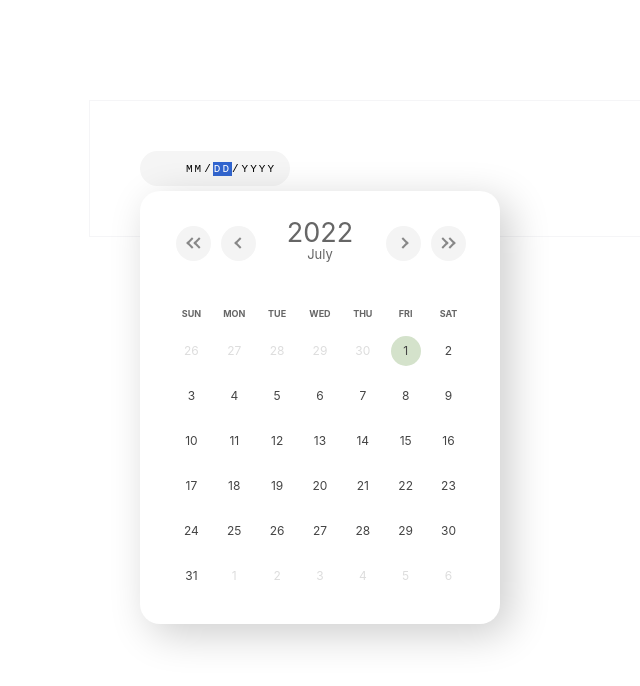
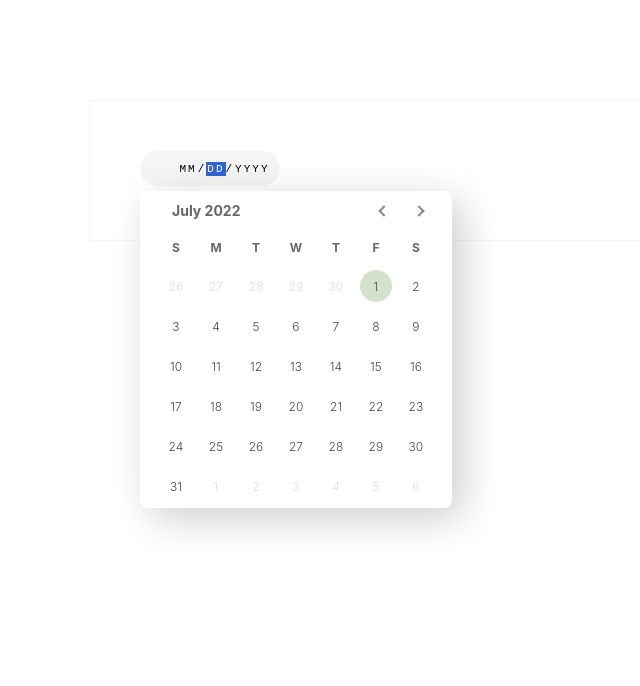
Before and after one commit to librz/react-components, a React (Create React App) app: page / in a window 1280 px wide. Both pictures are taken after a click on the element 226 px from the left and 168 px from the top of the page. Shown: the top 686 px of the page, without its empty margins (11-651 px from the left). Built offline with nearby package versions, Linux system fonts and the light colour scheme.

Commit message:
[TBC] (DatePicker)

```diff
--- a/package.json
+++ b/package.json
@@ -10,6 +10,7 @@
     "@types/node": "^16.11.24",
     "@types/react": "^17.0.39",
     "@types/react-dom": "^17.0.11",
+    "classnames": "^2.3.1",
     "react": "^17.0.2",
     "react-dom": "^17.0.2",
     "react-scripts": "5.0.0",
--- a/src/DatePicker/constants.ts
+++ b/src/DatePicker/constants.ts
@@ -1,5 +1,5 @@
-const daysMap = ['Sunday', 'Monday', 'Tuesday', 'Wednesday', 'Thursday', 'Friday', 'Saturday'];
+const weekdayNames = ['Sunday', 'Monday', 'Tuesday', 'Wednesday', 'Thursday', 'Friday', 'Saturday'];
 
-const monthMap = ['January', 'February', 'March', 'April', 'May', 'June', 'July', 'August', 'September', 'October', 'November', 'December'];
+const monthNames = ['January', 'February', 'March', 'April', 'May', 'June', 'July', 'August', 'September', 'October', 'November', 'December'];
 
-export { daysMap, monthMap }
+export { weekdayNames, monthNames }
--- a/src/DatePicker/index.css
+++ b/src/DatePicker/index.css
@@ -1,26 +1,28 @@
-.MyDatePicker {
+.datepicker {
   position: relative;
+  display: inline-block;
 }
 
-.MyDatePicker * {
+.datepicker * {
   -webkit-touch-callout: none; /* iOS Safari */
   -webkit-user-select: none;   /* Chrome/Safari/Opera */
-  -khtml-user-select: none;    /* Konqueror */
   -moz-user-select: none;      /* Firefox */
   -ms-user-select: none;       /* Internet Explorer/Edge */
   user-select: none;           /* Non-prefixed version, currently */
 }
 
-.mdp-input{
-  width: 150px;
+.dateinput {
+  width: 140px;
   height: 35px;
   overflow: hidden;
   border-radius: 20px;
 }
-.mdp-input input:focus{
+
+.dateinput input:focus{
   outline: none;
 }
-.mdp-input input{
+
+.dateinput input{
   width: 130%;
   background: #f5f5f5;
   border: none;
@@ -33,232 +35,134 @@
   cursor: pointer;
 }
 
-.mdp-container {
-  float: left;
+.datepanel {
   position: absolute;
   left:0;
   top: 40px;
-  width: 300px;
-  min-height: 350px;
+  width: 280px;
   background: #fff;
   box-shadow: 10px 10px 40px rgba(0,0,0,0.2);
-  border-radius: 20px;
+  border-radius: 8px;
   overflow: hidden;
-  padding: 25px 30px;
-}
-.mdpc-head{
-  float: left;
-  width: 100%;
-  height: 53px;
-}
-.mdpc-body{
-  float: left;
-  width: 100%;
-  margin-top: 20px;
+  padding: 2px 16px;
 }
 
 /**
-* Controls
+* panel head
 */
 
-.mdpch-button{
-  float: left;
-  width: 45px;
-  height: 100%;
-  box-sizing: border-box;
-  position: relative;
+.datepanel-head {
+  display: flex;
+  align-items: center;
+  justify-content: space-between;
+  padding-left: 16px;
 }
-.mdpchb-inner:hover > span{
-  border-color: #555!important;
+
+.datepanel-head > div.month-display {
+  font-size: 14px;
+  font-weight: bold;
+  color: #666;
 }
-.mdpchb-inner:hover{
-  cursor: pointer;
-  background: #eee;
+
+.datepanel-head .month-changer {
+  display: flex;
 }
-.mdpchb-inner {
-  float: left;
+
+.month-changer > div {
   height: 35px;
   width: 35px;
-  background: #f4f4f4;
-  border-radius: 100%;
-  line-height: 35px;
+  border-radius: 50%;
   text-align: center;
-  position: absolute;
-  top:50%;
-  left: 50%;
-  margin-left: -17px;
-  margin-top: -17px;
+  cursor: pointer;
+  display: flex;
+  align-items: center;
+  justify-content: center;
 }
 
-.mdpchbi-right-arrows:after,
-.mdpchbi-left-arrows:after,
-.mdpchbi-right-arrow,
-.mdpchbi-right-arrows,
-.mdpchbi-left-arrow,
-.mdpchbi-left-arrows{
-  display: block;
-  float: left;
+.month-changer > div:hover {
+  background: #f4f4f4;
+}
+
+.month-changer > div > span {
   width: 6px;
   height: 6px;
   border-left: 2px solid #888;
   border-bottom: 2px solid #888;
-  position: absolute;
-}
-.mdpchbi-right-arrow,
-.mdpchbi-right-arrows,
-.mdpchbi-left-arrow,
-.mdpchbi-left-arrows{
-  transform: rotate(45deg);
-  left: 50%;
-  top:50%;
-  margin-left: -2px;
-  margin-top: -4px;
-}
-.mdpchbi-right-arrows,
-.mdpchbi-right-arrow {
-  transform: rotate(225deg);
-  margin-left: -4px;
-}
-.mdpchbi-right-arrows:after,
-.mdpchbi-left-arrows:after{
-  content: '';
 }
 
-.mdpchbi-left-arrows{
-  margin-left: -5px;
-}
-.mdpchbi-right-arrows{
-  margin-left: -2px;
-}
-.mdpchbi-right-arrows:after,
-.mdpchbi-left-arrows:after{
-  left: 3px;
-  top: -5px
+.month-changer > div:first-child > span {
+  transform: rotate(45deg);
 }
 
+.month-changer > div:last-child > span {
+  transform: rotate(225deg);
+}
 
-.mdpch-container{
-  float: left;
-  width: 120px;
-  height: 100%;
+/**
+*  panel body (calcendar)
+*/
+
+.calendar {
+  margin-top: 4px;
 }
-.mdpchc-year{
-  float: left;
+
+/* weekday */
+.calendar > div:first-child {
+  height: 30px;
   width: 100%;
-  height: 30px;
-  font-size: 27px;
+  display: flex;
+  align-items: center;
+  margin-bottom: 4px;
+}
+
+.calendar > div:first-child > div {
+  width: 14.285%;
+  font-weight: bold;
   color: #666;
-  font-weight: 200px;
-  text-align: center;
-}
-.mdpchc-month{
-  float: left;
-  width: 100%;
-  height: 15px;
-  font-size: 13px;
-  color: #666;
-  font-weight: 200px;
+  font-size: 12px;
   text-align: center;
 }
 
-/**
-*  Calendar
-*/
-.cc-month,
-.cc-head,
-.cch-name,
-.cc-body,
-.cdc-day span,
-.cdc-day,
-.c-day-container,
-.c-container{
-  position: relative;
-  display: block;
-  float: left;
-  -webkit-box-sizing: border-box;
-  -moz-box-sizing: border-box;
-  box-sizing: border-box;
+/* days */
+
+.calendar > div:last-child {
+  display: flex;
+  flex-wrap: wrap;
 }
 
-.c-container{
-  width: 100%;
-  height: 100%;
+.day-container {
+  width: 14.285%;
+  height: 40px;
+  display: flex;
+  align-items: center;
+  justify-content: center;
 }
 
-.cc-month{
-  height: 30px;
-  width: 100%;
-  font-family: Roboto;
-  font-size: 16px;
-  line-height: 30px;
-  color: #666;
+.day-container.disabled {
+  pointer-events: none;
 }
-.cc-head{
-  height: 30px;
-  width: 100%;
-  margin-top: 10px;
-}
-.cch-name{
-  width: 14.285%;
-  height: 30px;
-  line-height: 30px;
-  font-weight: 700;
-  color: #666;
-  font-size: 9px;
-  text-align: center;
-}
-.cc-body{
-  height: 270px;
-  width: 100%;
-}
-.c-day-container{
-  width: 14.285%;
-  height: 16.6666%;
-}
-.cdc-day{
-  width: 100%;
-  height: 100%;
-  font-size: 12px;
-  font-weight: 300;
-  color: #444;
-  text-align: center;
-}
-.cdc-day span{
-  width: 100%;
-  height: 100%;
+
+.day {
+  width: 32px;
+  height: 32px;
+  border-radius: 50%;
+  display: flex;
+  align-items: center;
+  justify-content: center;
   font-size: 12px;
   font-weight: 300;
   color: #444;
 }
 
-.cdc-day span:hover{
+.day:hover {
   cursor: pointer;
   background: #eee;
 }
-.cdc-day span{
-  width: 30px;
-  height: 30px;
-  margin-top: -15px;
-  margin-left: -15px;
-  left: 50%;
-  top: 50%;
-  font-weight: 400;
-  border-radius: 100%;
-  line-height: 30px;
-}
-.c-day-container.disabled{
-  pointer-events: none;
+
+.day-container.disabled .day {
+  color: #ddd;
 }
 
-.c-day-container.disabled .cdc-day span{
-  color: #ddd;
-}
-.c-day-container.disabled .cdc-day span{
-  background: #fff!important;
-}
-.c-day-container.highlight .cdc-day span{
-  background: #efdbca;
-}
-.c-day-container.highlight-green .cdc-day span{
+.day-container.highlight .day {
   background: #d4e2cb;
 }
--- a/src/DatePicker/index.tsx
+++ b/src/DatePicker/index.tsx
@@ -1,35 +1,36 @@
 import { FC, useState, useEffect, useRef } from 'react'
 import { getMonthDetails, getDateFromDateString, getDateStringFromTimestamp, getMonthStr } from './utils'
+import classNames from 'classnames'
+import { weekdayNames } from './constants'
+import { DayDetails } from './interface'
 import './index.css'
 
 interface IProps {
   onChange?: (ts: number) => void
 }
 
-// start of today in milliseconds
-const todayTs = (function () {
-  const oneDay = 24 * 60 * 60 * 1000; // one day in milliseconds
-  const nowTs = Date.now();
-  return nowTs - (nowTs % oneDay) + (new Date().getTimezoneOffset() * 1000 * 60);
-})()
+const todayTs = (function() {
+  const now = new Date();
+  const today = new Date(now.getFullYear(), now.getMonth(), now.getDate());
+  return today.getTime()
+})();
 
 const DatePicker: FC<IProps> = ({ onChange }) => {
 
+  const date = new Date();
+
   /* state */
-
-  const date = new Date();
 
   const [showPicker, setShowPicker] = useState(false);
 
   const inputRef = useRef<HTMLInputElement>(null);
 
-  const [year, setYear] = useState<number>(date.getFullYear());
+  const [month, setMonth] = useState({
+    year: date.getFullYear(),
+    index: date.getMonth() // month index
+  })
 
-  const [month, setMonth] = useState<number>(date.getMonth());
-
-  const [selectedDay, setSelectedDay] = useState<number>(todayTs);
-
-  const [monthDetails, setMonthDetails] = useState(getMonthDetails(date.getFullYear(), date.getMonth()));
+  const [selectedDayTs, setSelectedDayTs] = useState<number>(todayTs); // today is selected by default
 
   /* effects */
 
@@ -42,12 +43,8 @@ const DatePicker: FC<IProps> = ({ onChange }) => {
 
   /* functions */
 
-  function isCurrentDay(day: { timestamp: number }) {
-    return day.timestamp === todayTs;
-  }
-
   function isSelectedDay(day: { timestamp: number }) {
-    return day.timestamp === selectedDay;
+    return day.timestamp === selectedDayTs;
   }
 
   function setDate(dateData: {
@@ -55,9 +52,9 @@ const DatePicker: FC<IProps> = ({ onChange }) => {
     month: number,
     date?: number
   }) {
-    let selectedDay = new Date(dateData.year, dateData.month-1, dateData.date).getTime();
-    setSelectedDay(selectedDay)
-    onChange && onChange(selectedDay)
+    const ts = new Date(dateData.year, dateData.month-1, dateData.date).getTime();
+    setSelectedDayTs(ts)
+    onChange && onChange(ts)
   }
 
   function updateDateFromInput() {
@@ -65,83 +62,79 @@ const DatePicker: FC<IProps> = ({ onChange }) => {
     let dateData = getDateFromDateString(dateValue || "");
     if(dateData !== null) {
       setDate(dateData)
-      setYear(dateData.year)
-      setMonth(dateData.month - 1)
-      setMonthDetails(getMonthDetails(dateData.year, dateData.month - 1))
+      setMonth({
+        year: dateData.year,
+        index: dateData.month - 1
+      })
     }
   }
 
-  function setDateToInput(timestamp: number) {
-    let dateString = getDateStringFromTimestamp(timestamp);
+  function setMonthByOffset(offset: number) {
+    const newMonthIndex = month.index + offset;
+    if (newMonthIndex === -1) {
+      setMonth({
+        year: month.year - 1,
+        index: 11
+      })
+    } else if(newMonthIndex === 12) {
+      setMonth({
+        year: month.year + 1,
+        index: 0
+      })
+    } else {
+      setMonth({
+        year: month.year,
+        index: newMonthIndex
+      })
+    }
+  }
+
+  function onDateClick(day: DayDetails) {
+    const { timestamp } = day;
+    // update state
+    setSelectedDayTs(day.timestamp)
+    // set input value
+    const dateString = getDateStringFromTimestamp(timestamp);
     if (inputRef.current) {
       inputRef.current.value = dateString;
     }
-  }
-
-  function setYearByOffset(offset: number) {
-    const _year = year + offset;
-    const _month = month;
-    setYear(_year);
-    setMonthDetails(getMonthDetails(_year, _month))
-  }
-
-  function setMonthByOffset(offset: number) {
-    let _year = year;
-    let _month = month + offset;
-    if(month === -1) {
-        _month = 11;
-        _year--;
-    } else if(month === 12) {
-        _month = 0;
-        _year++;
-    }
-    setYear(_year)
-    setMonth(_month)
-    setMonthDetails(getMonthDetails(_year, _month))
-  }
-
-  function onDateClick(day: { timestamp: number }) {
-    setSelectedDay(day.timestamp)
-    setDateToInput(day.timestamp)
+    // notify parent component
     if(onChange) {
-      onChange(day.timestamp);
+      onChange(timestamp);
     }
   }
 
   /* view */
 
   function renderCalendar() {
-    let days = monthDetails.map((day, index)=> {
+    const monthDetails = getMonthDetails(month.year, month.index)
+    console.log({ monthDetails })
+    const days = monthDetails.map((day, index)=> {
+      const disabled = day.month !== month.index;
+      const dayClassname = classNames('day-container', {
+        'disabled': disabled,
+        'highlight': isSelectedDay(day) && !disabled,
+      })
       return (
-        <div
-          className={
-            'c-day-container '
-            + (day.month !== 0 ? ' disabled' : '')
-            + (isCurrentDay(day) ? ' highlight' : '')
-            + (isSelectedDay(day) ? ' highlight-green' : '')
-          }
-          key={index}
-        >
-          <div className='cdc-day'>
-            <span onClick={() => onDateClick(day)}>
-              {day.date}
-            </span>
+        <div key={index} className={dayClassname}>
+          <div className='day' onClick={() => onDateClick(day)}>
+            {day.date}
           </div>
         </div>
       )
     })
 
     return (
-      <div className='c-container'>
-        <div className='cc-head'>
+      <div className='calendar'>
+        <div>
           {
-            ['SUN', 'MON', 'TUE', 'WED', 'THU', 'FRI', 'SAT'].map(
-              (d,i) =>
-              <div key={i} className='cch-name'>{d}</div>
+            weekdayNames.map(
+              (name, idx) =>
+              <div key={idx}>{name.slice(0, 1).toUpperCase()}</div>
             )
           }
         </div>
-        <div className='cc-body'>
+        <div>
           {days}
         </div>
       </div>
@@ -149,8 +142,8 @@ const DatePicker: FC<IProps> = ({ onChange }) => {
   }
 
 	return (
-		<div className="MyDatePicker">
-      <div className="mdp-input" onClick={() => { setShowPicker(true) }}>
+		<div className="datepicker">
+      <div className="dateinput" onClick={() => { setShowPicker(true) }}>
         <input
           type="date"
           ref={inputRef}
@@ -159,36 +152,19 @@ const DatePicker: FC<IProps> = ({ onChange }) => {
       </div>
       {
         showPicker &&
-        <div className="mdp-container">
-          <div className='mdpc-head'>
-            <div className='mdpch-button'>
-              <div className='mdpchb-inner' onClick={()=> setYearByOffset(-1)}>
-                <span className='mdpchbi-left-arrows' />
+        <div className="datepanel">
+          <div className='datepanel-head'>
+            <div className='month-display'>{getMonthStr(month.index)} {month.year}</div>
+            <div className='month-changer'>
+              <div onClick={()=> setMonthByOffset(-1)}>
+                <span />
               </div>
-            </div>
-            <div className='mdpch-button'>
-              <div className='mdpchb-inner' onClick={()=> setMonthByOffset(-1)}>
-                <span className='mdpchbi-left-arrow' />
-              </div>
-            </div>
-            <div className='mdpch-container'>
-              <div className='mdpchc-year'>{year}</div>
-              <div className='mdpchc-month'>{getMonthStr(month)}</div>
-            </div>
-            <div className='mdpch-button'>
-              <div className='mdpchb-inner' onClick={()=> setMonthByOffset(1)}>
-                <span className='mdpchbi-right-arrow' />
-              </div>
-            </div>
-            <div className='mdpch-button' onClick={()=> setYearByOffset(1)}>
-              <div className='mdpchb-inner'>
-                <span className='mdpchbi-right-arrows' />
+              <div onClick={()=> setMonthByOffset(1)}>
+                <span />
               </div>
             </div>
           </div>
-          <div className='mdpc-body'>
-            {renderCalendar()}
-          </div>
+          {renderCalendar()}
         </div>
       }
     </div>
--- /dev/null
+++ b/src/DatePicker/interface.ts
@@ -0,0 +1,7 @@
+export interface DayDetails {
+  month: number; // month index (0 to 11)
+  date: number; // day of month, starting from 1
+  day: number; // weekday index (0 to 6, where 0 means sunday)
+  timestamp: number; // ts for start of day
+  description: string;
+}
--- a/src/DatePicker/utils.ts
+++ b/src/DatePicker/utils.ts
@@ -1,55 +1,62 @@
-import { daysMap, monthMap } from './constants'
+import { monthNames, weekdayNames } from './constants'
+import { DayDetails } from './interface'
 
 export function getNumberOfDays(year: number, month: number) {
-  return 40 - new Date(year, month, 40).getDate();
+  // day starts from 1, 0th of next month is the last day of this month (this is called underflow)
+  // see https://developer.mozilla.org/en-US/docs/Web/JavaScript/Reference/Global_Objects/Date/Date#parameters
+  const lastDay = new Date(year, month + 1, 0);
+  return lastDay.getDate();
 }
 
-export function getDayDetails(args: {
-  index: number,
-  numberOfDays: number,
-  firstDay: number,
-  year: number,
-  month: number
-}) {
-  let date = args.index - args.firstDay;
-  let day = args.index%7;
-  let prevMonth = args.month-1;
-  let prevYear = args.year;
-  if(prevMonth < 0) {
-    prevMonth = 11;
-    prevYear--;
-  }
-  let prevMonthNumberOfDays = getNumberOfDays(prevYear, prevMonth);
-  let _date = (date < 0 ? prevMonthNumberOfDays+date : date % args.numberOfDays) + 1;
-  let month = date < 0 ? -1 : date >= args.numberOfDays ? 1 : 0;
-  let timestamp = new Date(args.year, args.month, _date).getTime();
+export function getDayDetails(year: number, month: number, index: number): DayDetails {
+  const numberOfDays = getNumberOfDays(year, month);
+
+  const day = index % 7; // weekday index (0 to 6)
+
+  const dateOffset = (function() {
+    // weekday index (0-6) for first day of the month
+    const firstWeekdayIndex = (new Date(year, month)).getDay();
+    return index - firstWeekdayIndex;
+  })();
+
+  const date: number = (function() {
+    if (dateOffset < 0) {
+      let prevMonth = month - 1;
+      let prevYear = year;
+      if(prevMonth < 0) {
+        prevMonth = 11;
+        prevYear--;
+      }
+      const prevMonthNumberOfDays = getNumberOfDays(prevYear, prevMonth);
+      return prevMonthNumberOfDays + dateOffset + 1
+    }  else {
+      return dateOffset % numberOfDays + 1;
+    }
+  })()
+
+  const monthOffset: 0 | -1 | 1 = (function() {
+    // 0 means this month, 1 means next month, -1 means prev month
+    if (dateOffset < 0) return -1
+    else if (dateOffset >= numberOfDays) return 1
+    else return 0
+  })()
+
+  const timestamp = new Date(year, month + monthOffset, date).getTime();
   return {
-    date: _date,
+    month: month + monthOffset,
+    date,
     day,
-    month,
     timestamp,
-    dayString: daysMap[day]
+    description: `${monthNames[month + monthOffset]} ${date} ${weekdayNames[day]}`
   }
 }
 
-export function getMonthDetails(year: number, month: number) {
-  const firstDay = (new Date(year, month)).getDay();
-  const numberOfDays = getNumberOfDays(year, month);
-  let monthArray = [];
-  let rows = 6;
-  let currentDay = null;
+export function getMonthDetails(year: number, month: number): DayDetails[] {
+  const monthArray: DayDetails[] = [];
   let index = 0;
-  const cols = 7;
-
-  for(let row=0; row<rows; row++) {
-    for(let col = 0; col < cols; col++) {
-      currentDay = getDayDetails({
-        index,
-        numberOfDays,
-        firstDay,
-        year,
-        month
-      });
+  for(let row = 0; row < 6; row++) { // 6 rows
+    for(let col = 0; col < 7; col++) { // 7 cols
+      const currentDay = getDayDetails(year, month, index);
       monthArray.push(currentDay);
       index++;
     }
@@ -58,24 +65,21 @@ export function getMonthDetails(year: number, month: number) {
 }
 
 export function getDateFromDateString(dateValue: string) {
-  let dateData = dateValue.split('-').map(d=>parseInt(d, 10));
-  if(dateData.length < 3)
+  const dateData = dateValue.split('-').map(d => parseInt(d, 10));
+  if (dateData.length < 3)
       return null;
-
-  let year = dateData[0];
-  let month = dateData[1];
-  let date = dateData[2];
+  const [year, month, date] = dateData;
   return {year, month, date};
 }
 
 export function getMonthStr(month: number): string {
-  return monthMap[Math.max(Math.min(11, month), 0)] || 'Month';
+  return monthNames[Math.max(Math.min(11, month), 0)] || 'Month';
 }
 
 export function getDateStringFromTimestamp(ts: number) {
-  let dateObject = new Date(ts);
-  let month = dateObject.getMonth()+1;
-  let date = dateObject.getDate();
+  const dateObject = new Date(ts);
+  const month = dateObject.getMonth()+1;
+  const date = dateObject.getDate();
   return dateObject.getFullYear()
     + '-'
     + (month < 10 ? '0' + month : month)
```
Also changed, not shown: 1 other file (tests, documents, lock files or other folders).
